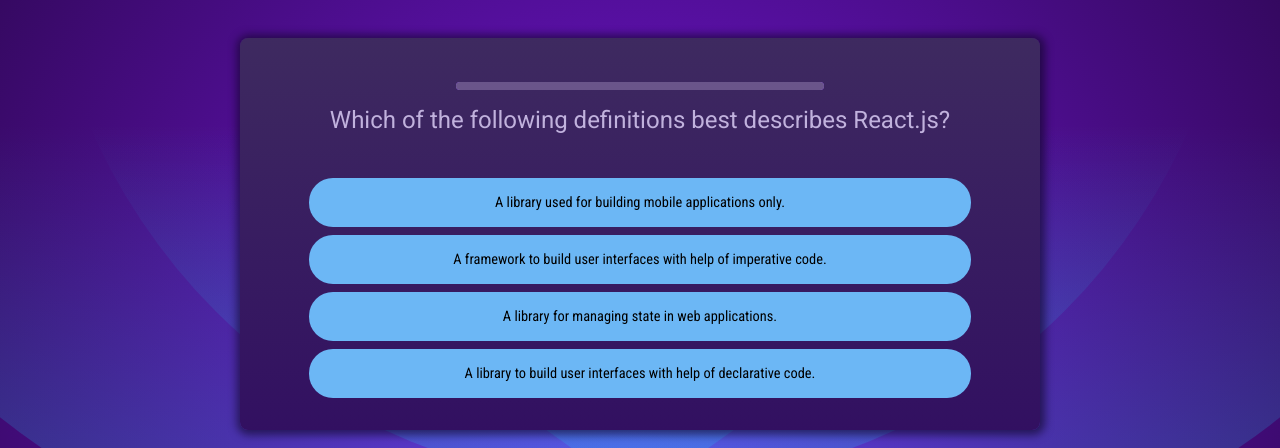
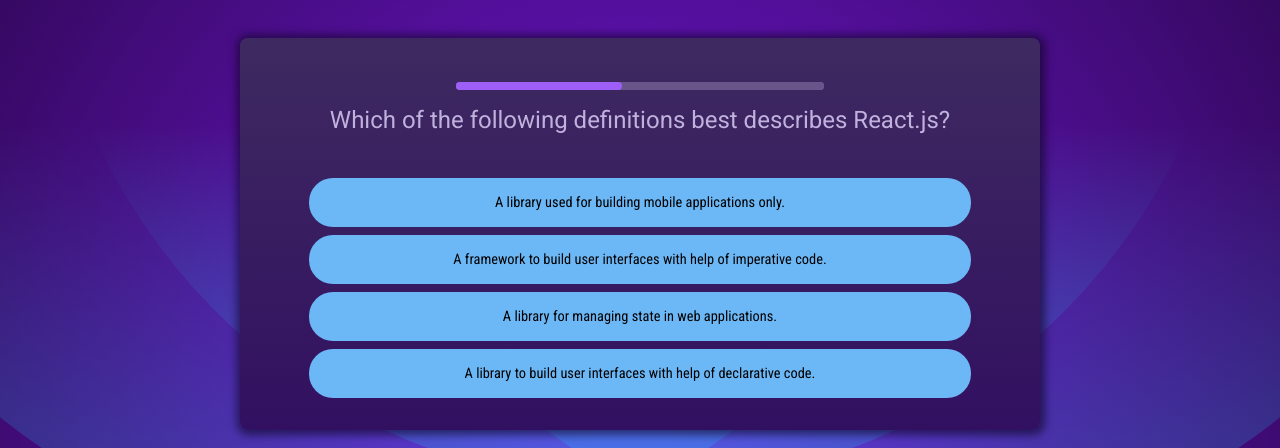
Before and after one commit to IvanVasiunin/react-quiz, a React (Create React App) app: page / in a window 1280 px wide. Shown: the part 173-621 px from the top of the page. Built offline with nearby package versions, Linux system fonts and the light colour scheme.

Commit message:
new logic added

```diff
--- /dev/null
+++ b/src/components/Answers.jsx
@@ -0,0 +1,44 @@
+import { useRef } from 'react';
+
+const Answers = ({ answers, selectedAnswer, answerState, onSelect }) => {
+  const shuffledAnswers = useRef();
+
+  if (!shuffledAnswers.current) {
+    shuffledAnswers.current = [...answers];
+    shuffledAnswers.current.sort(() => Math.random() - 0.5);
+  }
+
+  return (
+    <ul id="answers">
+      {shuffledAnswers.current.map(answer => {
+        const isSelected = selectedAnswer === answer;
+        let cssClass = '';
+        if (answerState === 'answered' && isSelected) {
+          cssClass = 'selected';
+        }
+        if (
+          (answerState === 'correct' || answerState === 'wrong') &&
+          isSelected
+        ) {
+          cssClass = answerState;
+        }
+
+        return (
+          <li key={answer} className="answer">
+            <button
+              className={cssClass}
+              onClick={() => {
+                onSelect(answer);
+              }}
+              disabled={answerState !== ''}
+            >
+              {answer}
+            </button>
+          </li>
+        );
+      })}
+    </ul>
+  );
+};
+
+export default Answers;
--- /dev/null
+++ b/src/components/Question.jsx
@@ -0,0 +1,67 @@
+import { useState } from 'react';
+
+import QuestionTimer from './QuestionTimer.jsx';
+import Answers from './Answers.jsx';
+import QUESTIONS from '../questions.js';
+
+const Question = ({ index, onSelectAnswer, onSkipAnswer }) => {
+  const [answer, setAnswer] = useState({
+    selectedAnswer: '',
+    isCorrect: null,
+  });
+
+  let timer = 10000;
+
+  if (answer.selectedAnswer) {
+    timer = 1000;
+  }
+
+  if (answer.isCorrect !== null) {
+    timer = 2000;
+  }
+
+  function handleSelectAnswer(answer) {
+    setAnswer({
+      selectedAnswer: answer,
+      isCorrect: null,
+    });
+
+    setTimeout(() => {
+      setAnswer({
+        selectedAnswer: answer,
+        isCorrect: QUESTIONS[index].answers[0] === answer,
+      });
+
+      setTimeout(() => {
+        onSelectAnswer(answer);
+      }, 2000);
+    }, 1000);
+  }
+
+  let answerState = '';
+  if (answer.selectedAnswer && answer.isCorrect !== null) {
+    answerState = answer.isCorrect ? 'correct' : 'wrong';
+  } else if (answer.selectedAnswer) {
+    answerState = 'answered';
+  }
+
+  return (
+    <div id="question">
+      <QuestionTimer
+        key={timer}
+        timeout={timer}
+        onTimeout={answer.selectedAnswer === '' ? onSkipAnswer : null}
+        mode={answerState}
+      />
+      <h2>{QUESTIONS[index].text}</h2>
+      <Answers
+        answers={QUESTIONS[index].answers}
+        selectedAnswer={answer.selectedAnswer}
+        answerState={answerState}
+        onSelect={handleSelectAnswer}
+      />
+    </div>
+  );
+};
+
+export default Question;
--- a/src/components/QuestionTimer.jsx
+++ b/src/components/QuestionTimer.jsx
@@ -1,19 +1,34 @@
 import { useEffect, useState } from 'react';
 
-const QuestionTimer = ({ timeout, onTimeout }) => {
+const QuestionTimer = ({ timeout, onTimeout, mode }) => {
   const [remainingTime, setRemainigTime] = useState(timeout);
 
   useEffect(() => {
-    setTimeout(onTimeout, timeout);
+    const timer = setTimeout(onTimeout, timeout);
+
+    return () => {
+      clearTimeout(timer);
+    };
   }, [onTimeout, timeout]);
 
   useEffect(() => {
-    setInterval(() => {
-      setRemainigTime(prevRemainingTime => prevRemainingTime - 10)
+    const interval = setInterval(() => {
+      setRemainigTime(prevRemainingTime => prevRemainingTime - 10);
     }, 10);
+
+    return () => {
+      clearInterval(interval);
+    };
   }, []);
 
-  return <progress value={remainingTime} max={timeout} id="question-time" />;
+  return (
+    <progress
+      value={remainingTime}
+      max={timeout}
+      id="question-time"
+      className={mode}
+    />
+  );
 };
 
 export default QuestionTimer;
--- a/src/components/Quiz.jsx
+++ b/src/components/Quiz.jsx
@@ -1,7 +1,7 @@
-import { useState } from 'react';
+import { useState, useCallback } from 'react';
 import QUESTIONS from '../questions.js';
-import quiz_completed from '../assets/quiz-complete.png';
-import QuestionTimer from './QuestionTimer.jsx';
+import Question from './Question.jsx';
+import Summary from './Summary.jsx';
 
 const Quiz = () => {
   const [userAnswers, setUserAnswers] = useState([]);
@@ -9,43 +9,30 @@
   const activeQuestionIndex = userAnswers.length;
   const quizIsComplete = activeQuestionIndex === QUESTIONS.length;
 
+  const handleSelectAnswer = useCallback(
+    function handleSelectAnswer(selectedAnswer) {
+      setUserAnswers(prevAnswers => [...prevAnswers, selectedAnswer]);
+    },
+    []
+  );
+
+  const handleSkipAnswer = useCallback(
+    () => handleSelectAnswer(null),
+    [handleSelectAnswer]
+  );
+
   if (quizIsComplete) {
-    return (
-      <div id="summary">
-        <img src={quiz_completed} alt="Quiz completed" />
-        <h2>quiz completed!</h2>
-      </div>
-    );
+    return <Summary userAnswers={userAnswers} />
   }
-
-  function handleSelectAnswer(selectedAnswer) {
-    setUserAnswers(prevAnswers => [...prevAnswers, selectedAnswer]);
-  }
-
-  const shuffledAnswers = [...QUESTIONS[activeQuestionIndex].answers];
-  shuffledAnswers.sort(() => Math.random() - 0.5);
 
   return (
     <div id="quiz">
-      <div id="question">
-        <QuestionTimer timeout={10000} onTimeout={() => handleSelectAnswer(null)} />
-        <h2>{QUESTIONS[activeQuestionIndex].text}</h2>
-        <ul id="answers">
-          {shuffledAnswers.map(answer => {
-            return (
-              <li key={answer} className="answer">
-                <button
-                  onClick={() => {
-                    handleSelectAnswer(answer);
-                  }}
-                >
-                  {answer}
-                </button>
-              </li>
-            );
-          })}
-        </ul>
-      </div>
+      <Question
+        key={activeQuestionIndex}
+        index={activeQuestionIndex}
+        onSelectAnswer={handleSelectAnswer}
+        onSkipAnswer={handleSkipAnswer}
+      />
     </div>
   );
 };
--- /dev/null
+++ b/src/components/Summary.jsx
@@ -0,0 +1,58 @@
+import quiz_completed from '../assets/quiz-complete.png';
+import QUESTIONS from '../questions.js';
+
+const Summary = ({ userAnswers }) => {
+  console.log(userAnswers)
+  const skippedAnswers = userAnswers.filter(answer => answer === null);
+  const correctAnswers = userAnswers.filter((answer, index) => answer === QUESTIONS[index].answers[0]);
+
+  const skippedAnswersShare = Math.round((skippedAnswers.length / userAnswers.length) * 100);
+  const correctAnswersShare = Math.round((correctAnswers.length / userAnswers.length) * 100);
+  const wrongAnswersShare = 100 - skippedAnswersShare - correctAnswersShare;
+
+  console.log(skippedAnswers, skippedAnswersShare)
+  console.log(correctAnswers, correctAnswersShare)
+
+  return (
+    <div id="summary">
+      <img src={quiz_completed} alt="Quiz completed" />
+      <h2>quiz completed!</h2>
+      <div id="summary-stats">
+        <p>
+          <span className="number">{skippedAnswersShare}%</span>
+          <span className="text">Skipped</span>
+        </p>
+        <p>
+          <span className="number">{correctAnswersShare}%</span>
+          <span className="text">answered correctly</span>
+        </p>
+        <p>
+          <span className="number">{wrongAnswersShare}%</span>
+          <span className="text">answered incorrectly</span>
+        </p>
+      </div>
+      <ol>
+        {userAnswers.map((answer, index) => {
+          let cssClass = 'user-answer';
+
+          if(answer === null) {
+            cssClass += ' skipped'
+          } else if(answer === QUESTIONS[index].answers[0]) {
+            cssClass += ' correct'
+          } else {
+            cssClass += ' wrong'
+          }
+          return (
+            <li key={index}>
+              <h3>{index + 1}</h3>
+              <p className="question">{QUESTIONS[index].text}</p>
+              <p className={cssClass}>{answer ?? 'Skipped'}</p>
+            </li>
+          );
+        })}
+      </ol>
+    </div>
+  );
+};
+
+export default Summary;
```
Also changed, not shown: src/correct_answers.js (deleted, +0 -11 lines).
